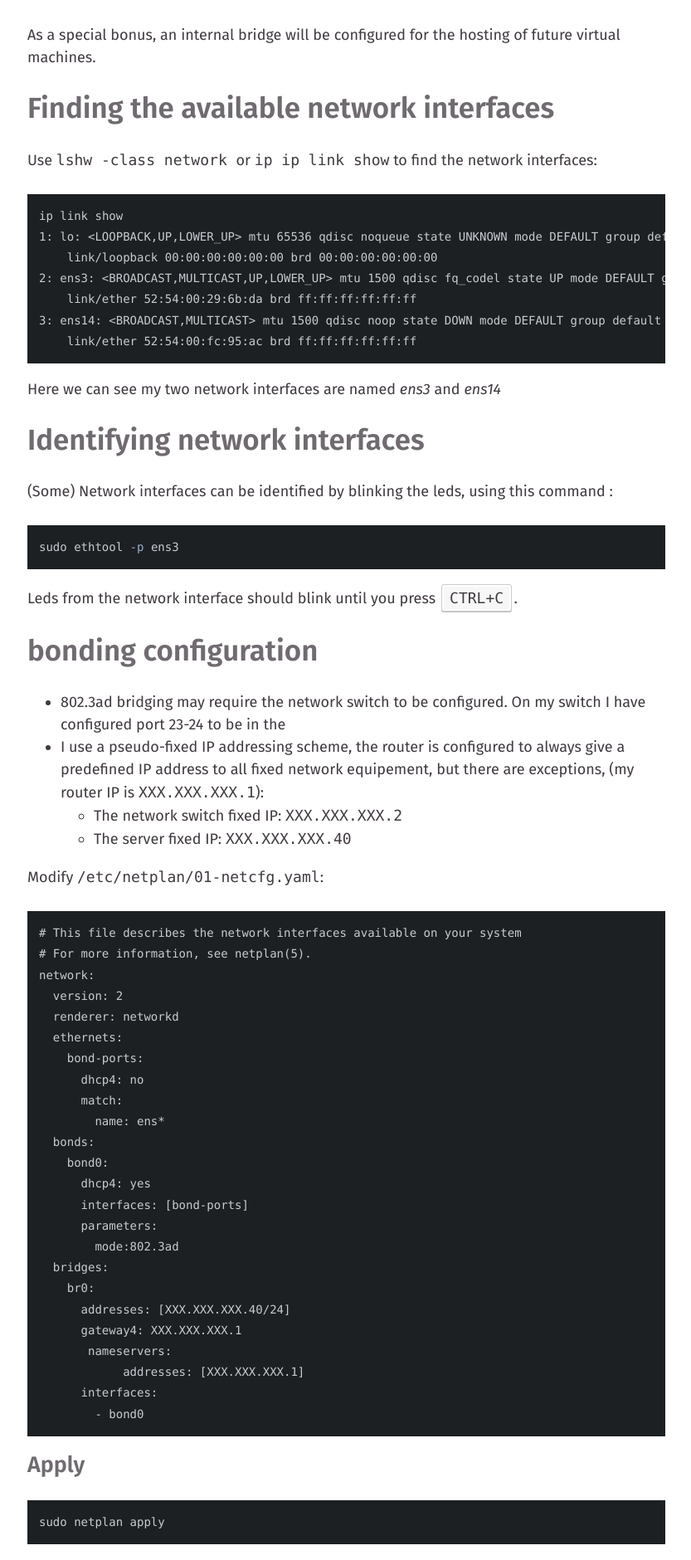
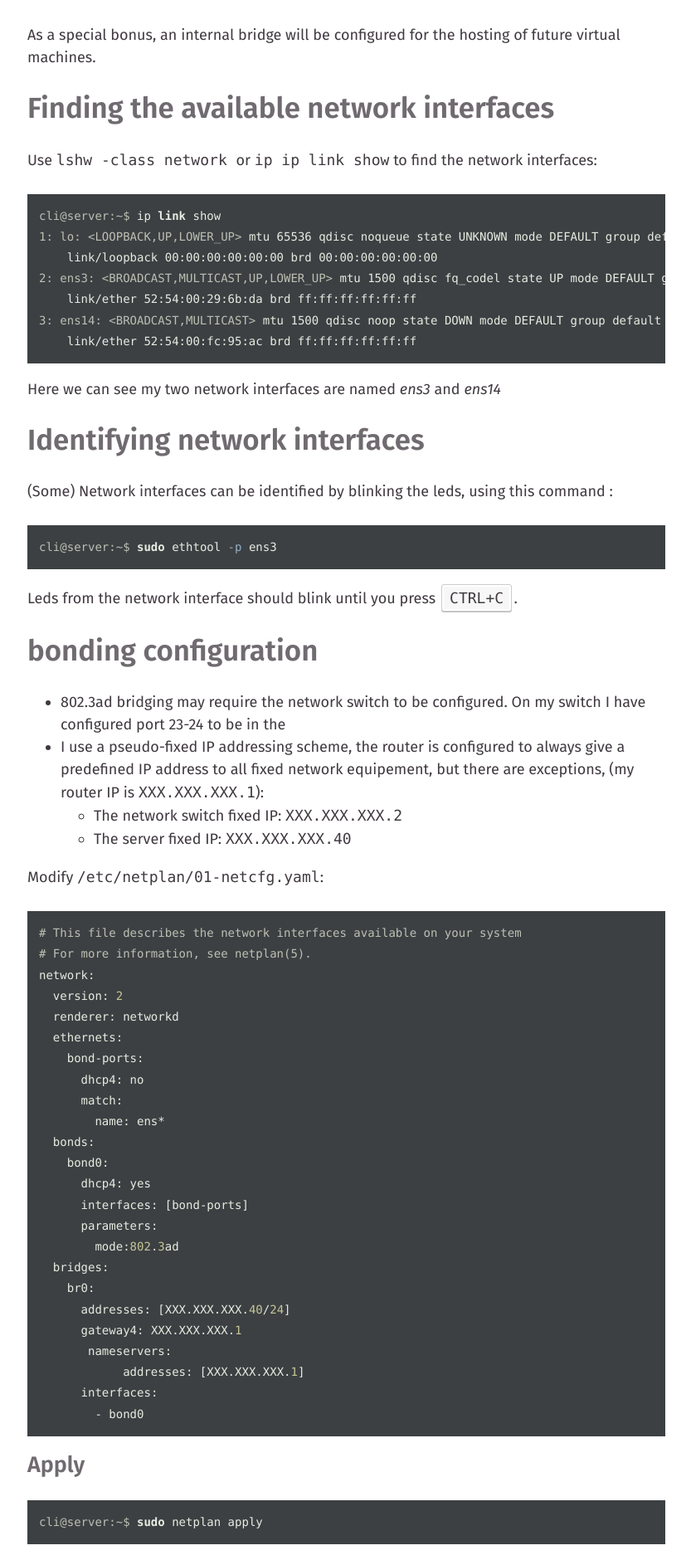
Before and after one commit to RandomReaper/cli, a Jekyll site: the page built from site/_posts/2018-05-22-ubuntu-18.04-server-bond.md, in a window 1280 px wide. Shown: the part 882-2762 px from the top of the page at 83% size, without its empty margins (39-872 px from the left). Built offline with Jekyll 4.4.1, drawn with Linux system fonts in a browser that asks for light colours; some of the changed text lies outside the part shown.

Commit message:
fixing highlight

````diff
--- a/site/_posts/2018-05-22-ubuntu-18.04-server-bond.md
+++ b/site/_posts/2018-05-22-ubuntu-18.04-server-bond.md
@@ -23,8 +23,8 @@ future virtual machines.
 
 ## Finding the available network interfaces
 Use `lshw -class network ` or `ip ip link show` to find the network interfaces:
-```bash
-ip link show
+```console
+cli@server:~$ ip link show
 1: lo: <LOOPBACK,UP,LOWER_UP> mtu 65536 qdisc noqueue state UNKNOWN mode DEFAULT group default qlen 1000
     link/loopback 00:00:00:00:00:00 brd 00:00:00:00:00:00
 2: ens3: <BROADCAST,MULTICAST,UP,LOWER_UP> mtu 1500 qdisc fq_codel state UP mode DEFAULT group default qlen 1000
@@ -37,8 +37,8 @@ Here we can see my two network interfaces are named *ens3* and *ens14*
 ## Identifying network interfaces
 (Some) Network interfaces can be identified by blinking the leds, using this
 command :
-```bash
-sudo ethtool -p ens3
+```console
+cli@server:~$ sudo ethtool -p ens3
 ```
 Leds from the network interface should blink until you press <kbd>CTRL+C</kbd>.
 
@@ -53,7 +53,7 @@ exceptions, (my router IP is `XXX.XXX.XXX.1`):
 
 Modify `/etc/netplan/01-netcfg.yaml`:
 
-```
+```conf
 # This file describes the network interfaces available on your system
 # For more information, see netplan(5).
 network:
@@ -80,13 +80,13 @@ network:
         - bond0
 ```
 ### Apply
-```bash
-sudo netplan apply
+```console
+cli@server:~$ sudo netplan apply
 ```
 
 ### Verify #1
-```bash
-ip addr show
+```console
+cli@server:~$ ip addr show
 1: lo: <LOOPBACK,UP,LOWER_UP> mtu 65536 qdisc noqueue state UNKNOWN group default qlen 1000
     link/loopback 00:00:00:00:00:00 brd 00:00:00:00:00:00
     inet 127.0.0.1/8 scope host lo
@@ -111,8 +111,8 @@ ip addr show
 
 ### Verify #2
 
-```bash
-sudo apt-get update
+```console
+cli@server:~$ sudo apt-get update
 Hit:1 http://ch.archive.ubuntu.com/ubuntu bionic InRelease
 Get:2 http://security.ubuntu.com/ubuntu bionic-security InRelease [83.2 kB]
 Hit:3 http://ch.archive.ubuntu.com/ubuntu bionic-updates InRelease
--- a/site/_sass/basically-basic/_syntax-highlighting.scss
+++ b/site/_sass/basically-basic/_syntax-highlighting.scss
@@ -15,6 +15,7 @@ figure.highlight {
   pre.highlight {
     margin: 0;
     padding: 1em;
+    color: $base05;
   }
 }
 
@@ -120,7 +121,7 @@ figure.highlight {
   .gp {
     /* Generic.Prompt */
     color: $base04;
-    font-weight: bold;
+    /*font-weight: bold;*/
   }
   .gs {
     /* Generic.Strong */
@@ -174,6 +175,7 @@ figure.highlight {
   .nb {
     /* Name.Builtin */
     color: $base05;
+    font-weight: bold;
   }
   .nc {
     /* Name.Class */
--- a/site/_sass/basically-basic/_variables.scss
+++ b/site/_sass/basically-basic/_variables.scss
@@ -58,12 +58,12 @@ $border-color: tint($base-color, 80%) !default;
 $overlay-color: $base-color !default;
 
 /* Syntax highlighting (base16) colors */
-$base00: #1c2023 !default;
+$base00: #3c4043 !default;
 $base01: #393f45 !default;
 $base02: #565e65 !default;
 $base03: #747c84 !default;
-$base04: #adb3ba !default;
-$base05: #c7ccd1 !default;
+$base04: #bcc0b3 !default;
+$base05: #e7ece1 !default;
 $base06: #dfe2e5 !default;
 $base07: #f3f4f5 !default;
 $base08: #c7ae95 !default;
````
Also changed, not shown: site/_posts/2018-05-17-ubuntu-18.04-server-install-snapper.md (+7 -6 lines).
